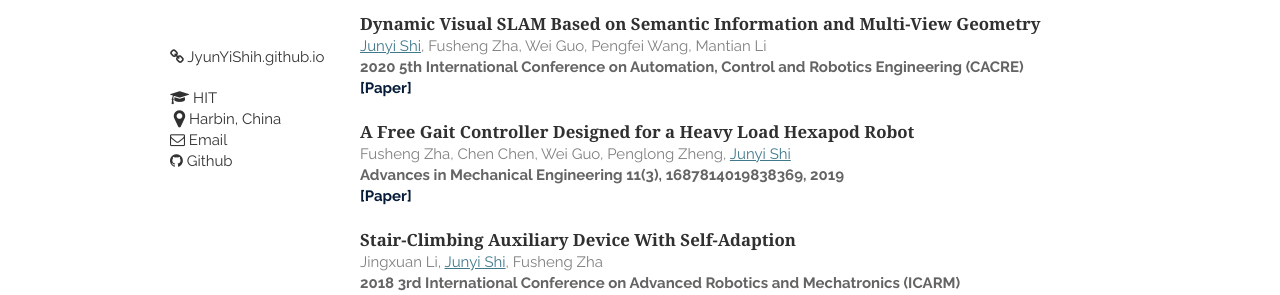
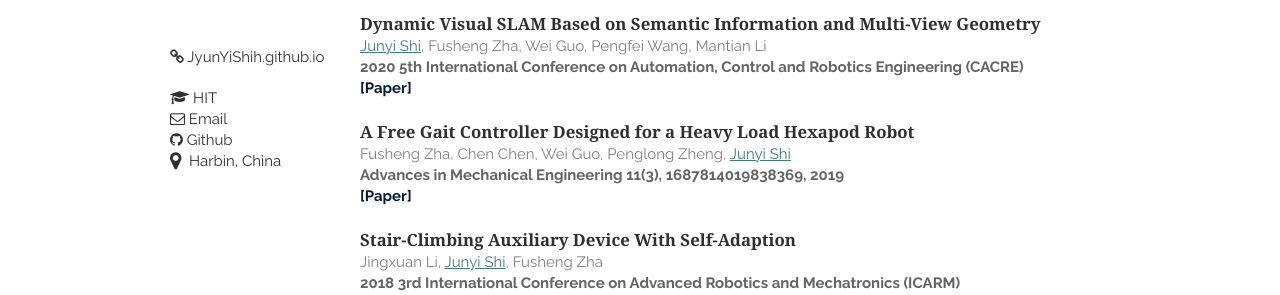
Before and after one commit to JunYiShih/JunYiShih.github.io, a Jekyll site: the page built from index.html, in a window 1280 px wide. Shown: the part 313-608 px from the top of the page. Built offline with Jekyll 4.4.1, drawn with Linux system fonts in a browser that asks for light colours; nearby versions of some CDN libraries; the list of posts is cut into pages by our own code; a style sheet for code colours, icons or effects is not loaded.

Commit message:
Update layout.html

```diff
--- a/_layouts/layout.html
+++ b/_layouts/layout.html
@@ -53,9 +53,9 @@
         </p>
         <p>
             <i class="fa fa-graduation-cap"></i> HIT<br>
-            &nbsp<i class="fa fa-map-marker fa-lg"></i> Harbin, China<br>
             <a href="mailto:syf758521@foxmail.com"><i class="fa fa-envelope-o"></i>  Email<a/><br>
             <a href="https://github.com/{{ site.github }}"><i class="fa fa-github"></i>  Github</a><br>
+            <i class="fa fa-map-marker fa-lg"></i>&nbsp Harbin, China<br>
         </p>
     </header>
     <div class="thirteen columns clearfix">
```
